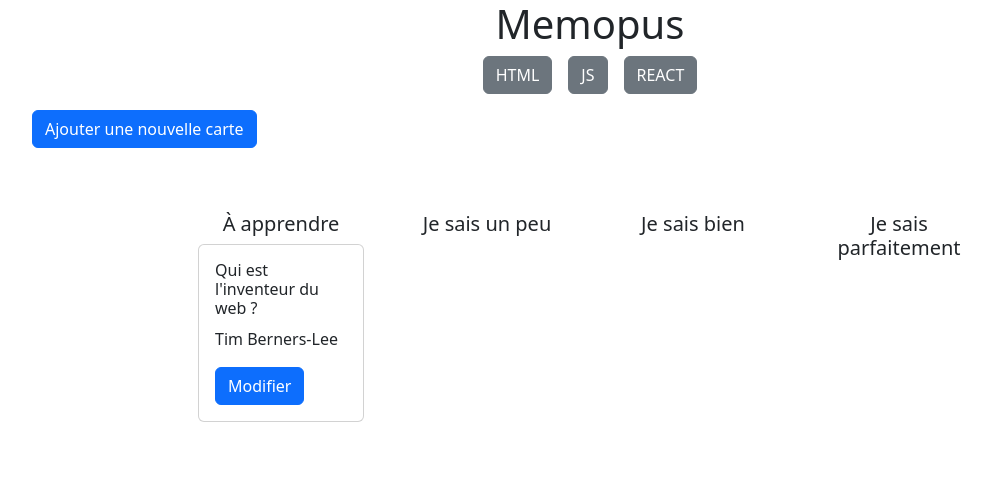
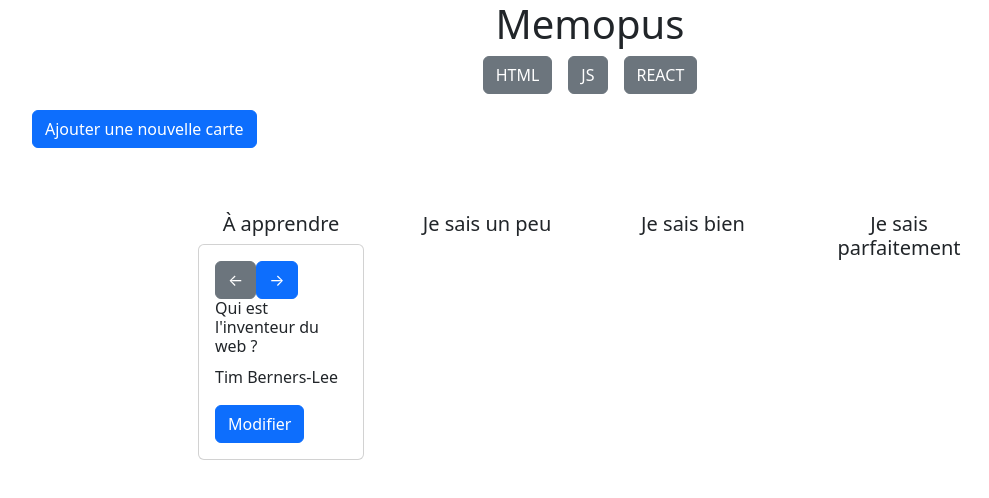
Before and after one commit to GAUTIERSebastien/like_memopus, a React (Create React App) app: page / in a window 1280 px wide. Both pictures are taken after a click on the button "HTML". Shown: the top 498 px of the page, without its empty margins (50-1039 px from the left). Built offline with nearby package versions, Linux system fonts and the light colour scheme; data requests are answered from the project's data file.

Commit message:
Card => Column change ok

```diff
--- a/db.json
+++ b/db.json
@@ -63,7 +63,7 @@
       "id": 22,
       "question": "Qui est l'inventeur de javascript ?",
       "answer": "Brendan Eich",
-      "column": 2,
+      "column": 3,
       "selected": false,
       "tid": 194
     },
--- a/src/components/Card.tsx
+++ b/src/components/Card.tsx
@@ -1,5 +1,5 @@
-import React, { useState } from 'react';
-import JsonCards from '../services/JsonCards';
+import React, { useState } from "react";
+import JsonCards from "../services/JsonCards";
 
 const Card = (props: any) => {
   const [isEditing, setIsEditing] = useState(false);
@@ -19,29 +19,77 @@ const Card = (props: any) => {
         {isEditing ? (
           <div>
             <div className="mb-3">
-                            <label htmlFor="questionInput" className="form-label">Question</label>
-                            <input type="text" className="form-control" id="questionInput" value={question} onChange={(e) => setQuestion(e.target.value)} />
+              <label htmlFor="questionInput" className="form-label">
+                Question
+              </label>
+              <input
+                type="text"
+                className="form-control"
+                id="questionInput"
+                value={question}
+                onChange={(e) => setQuestion(e.target.value)}
+              />
             </div>
             <div className="mb-3">
-                            <label htmlFor="answerInput" className="form-label">Réponse</label>
-                            <input type="text" className="form-control" id="answerInput" value={answer} onChange={(e) => setAnswer(e.target.value)} />
+              <label htmlFor="answerInput" className="form-label">
+                Réponse
+              </label>
+              <input
+                type="text"
+                className="form-control"
+                id="answerInput"
+                value={answer}
+                onChange={(e) => setAnswer(e.target.value)}
+              />
             </div>
-                        <button className="btn btn-success mb-2" onClick={saveChanges}>Enregistrer</button>
-                        <button className="btn btn-secondary mb-2" onClick={() => setIsEditing(false)}>Annuler</button>
-                        <button className="btn btn-danger mb-2" onClick={() => {
-                            JsonCards.deleteCard(props.id).then(() => {window.location.reload();});}}>Supprimer</button>
+            <button className="btn btn-success mb-2" onClick={saveChanges}>
+              Enregistrer
+            </button>
+            <button
+              className="btn btn-secondary mb-2"
+              onClick={() => setIsEditing(false)}
+            >
+              Annuler
+            </button>
+            <button
+              className="btn btn-danger mb-2"
+              onClick={() => {
+                JsonCards.deleteCard(props.id).then(() => {
+                  window.location.reload();
+                });
+              }}
+            >
+              Supprimer
+            </button>
           </div>
         ) : (
           <>
+            <button
+              className="btn btn-secondary"
+              onClick={() => props.moveCard && props.moveCard("left")}
+            >
+              ←
+            </button>
+            <button
+              className="btn btn-primary"
+              onClick={() => props.moveCard && props.moveCard("right")}
+            >
+              →
+            </button>
+
             <h6 className="card-title">{question}</h6>
             <p className="card-text">{answer}</p>
-                        <button className="btn btn-primary" onClick={() => setIsEditing(true)}>Modifier</button>
-
+            <button
+              className="btn btn-primary"
+              onClick={() => setIsEditing(true)}
+            >
+              Modifier
+            </button>
           </>
         )}
       </div>
     </div>
   );
-}
+};
 
 export default Card;
--- a/src/components/Column.tsx
+++ b/src/components/Column.tsx
@@ -1,15 +1,70 @@
-import  Card  from './Card';
+import React, { useState, useEffect } from "react";
+import Card from "./Card";
+import JsonCards from "../services/JsonCards";
+import JsonColumns from "../services/JsonColumns";
 
-const Column = ({ label, cards }: any) => {
+interface ColumnProps {
+  label: string;
+  cards: any[];
+  columns: any[];
+  onCardMoved: (updatedCard: any) => void;
+}
+
+const Column: React.FC<ColumnProps> = ({
+  label,
+  cards,
+  columns,
+  onCardMoved,
+}) => {
+  const [localColumns, setLocalColumns] = useState(columns);
+
+  useEffect(() => {
+    JsonColumns.loadColumns().then(setLocalColumns).catch(console.error);
+  }, []);
+
+  const moveCard = (
+    direction: "left" | "right",
+    cardId: number,
+    currentColumnId: number
+  ) => {
+    let columnIndex = localColumns.findIndex(
+      (column) => column.id === currentColumnId
+    );
+    if (columnIndex === -1) return;
+
+    let newColumnIndex =
+      direction === "left"
+        ? (columnIndex - 1 + localColumns.length) % localColumns.length
+        : (columnIndex + 1) % localColumns.length;
+
+    if (newColumnIndex < 0 || newColumnIndex >= localColumns.length) return;
+
+    let newColumnId = localColumns[newColumnIndex].id;
+    let updatedCard = {
+      ...cards.find((card) => card.id === cardId),
+      column: newColumnId,
+    };
+
+    // Met à jour la base de données
+    JsonCards.updateCard(updatedCard).then((cardFromDb) => {
+      onCardMoved(cardFromDb);
+    });
+  };
+
   return (
     <div className="col-md-2">
-          <h5 className="text-center">{label}</h5>
-          {cards.map((card: any, index: number) => (
-              <Card key={index} {...card} />
-          ))}
-      </div>
+      <h5 className="text-center">{label}</h5>
+      {cards.map((card) => (
+        <Card
+          key={card.id}
+          {...card}
+          moveCard={(direction: "left" | "right") =>
+            moveCard(direction, card.id, card.column)
+          }
+        />
+      ))}
+    </div>
   );
-}
-
+};
 
 export default Column;
--- a/src/components/Home.tsx
+++ b/src/components/Home.tsx
@@ -14,35 +14,20 @@ const Home = () => {
   const [selectedTermId, setSelectedTermId] = useState<null | number>(null);
 
   useEffect(() => {
-    // Appel les méthodes pour charger les terms,cards et columns
-    JsonTerms.loadTerms()
-      .then((data) => {
-        setTerms(data);
-      })
-      .catch((error) => {
-        console.error("Erreur lors de la récupération des terms: ", error);
-      });
-
-    JsonColumns.loadColumns()
-      .then((data) => {
-        setColumns(data);
-      })
-      .catch((error) => {
-        console.error("Erreur lors de la récupération des columns: ", error);
-      });
-
-    JsonCards.loadCards()
-      .then((data) => {
-        setCards(data);
-      })
-      .catch((error) => {
-        console.error("Erreur lors de la récupération des cards: ", error);
-      });
+    JsonTerms.loadTerms().then(setTerms).catch(console.error);
+    JsonColumns.loadColumns().then(setColumns).catch(console.error);
+    JsonCards.loadCards().then(setCards).catch(console.error);
   }, []);
 
   const handleCardCreated = (newCard: any) => {
     setCards([...cards, newCard]);
     setShowForm(false);
+  };
+
+  const handleCardMoved = (updatedCard: any) => {
+    setCards((prevCards) =>
+      prevCards.map((card) => (card.id === updatedCard.id ? updatedCard : card))
+    );
   };
 
   const displayedCards = selectedTermId
@@ -53,8 +38,8 @@ const Home = () => {
     <>
       <section className="container">
         <div className="d-flex justify-content-center flex-wrap gap-3">
-          {terms.map((term, index) => (
-            <Term key={index} {...term} onTermSelected={setSelectedTermId} />
+          {terms.map((term) => (
+            <Term key={term.id} {...term} onTermSelected={setSelectedTermId} />
           ))}
         </div>
       </section>
@@ -77,12 +62,18 @@ const Home = () => {
 
       <section className="container mt-5">
         <div className="row justify-content-center gap-3">
-          {columns.map((column, index) => {
+          {columns.map((column) => {
             const columnCards = displayedCards.filter(
               (card) => card.column === column.id
             );
-
-            return <Column key={index} {...column} cards={columnCards} />;
+            return (
+              <Column
+                key={column.id}
+                {...column}
+                cards={columnCards}
+                onCardMoved={handleCardMoved}
+              />
+            );
           })}
         </div>
       </section>
```
Also changed, not shown: src/components/Login.tsx (deleted, +0 -33 lines). Lines whose indentation alone changed are shown as unchanged.
